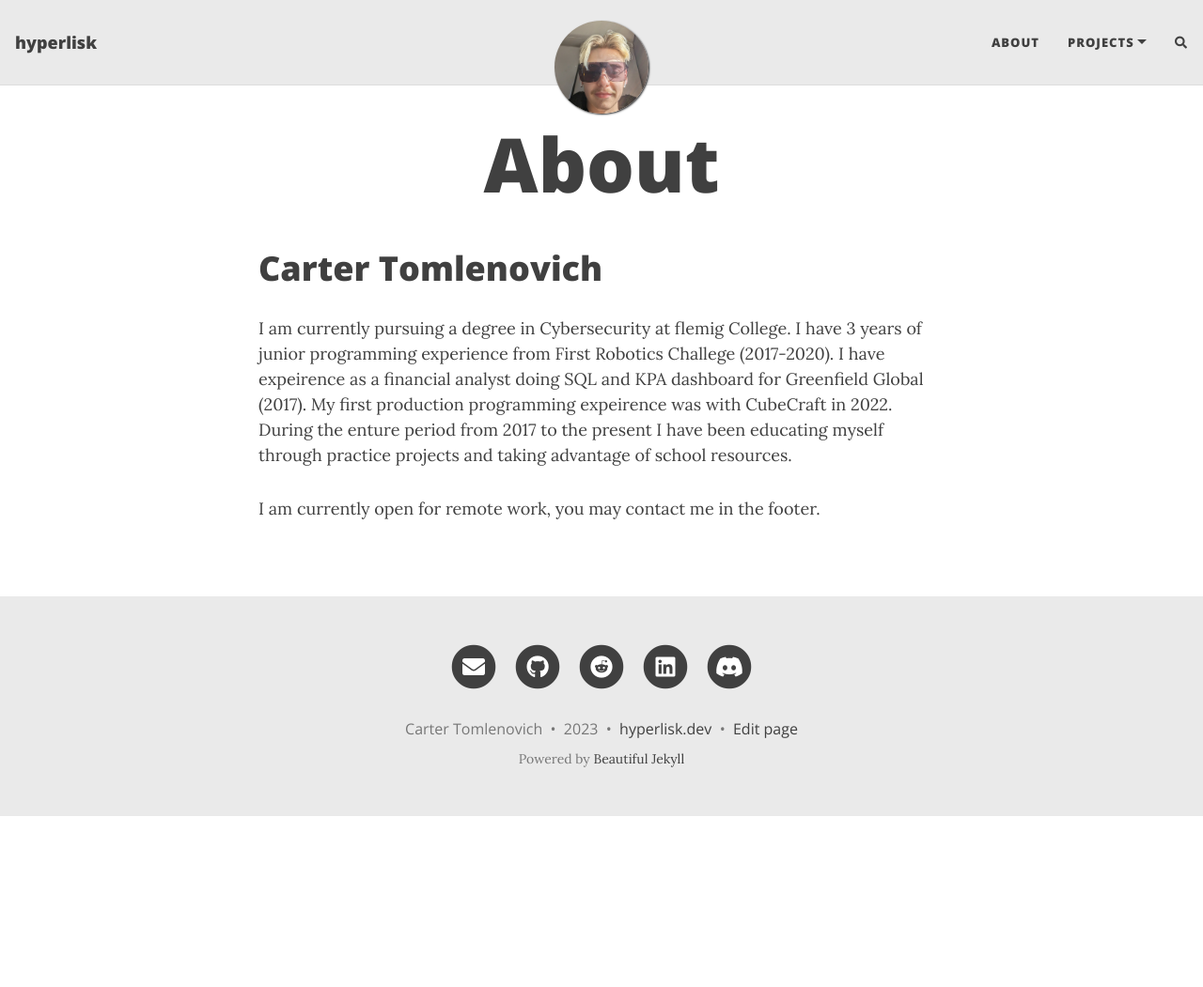
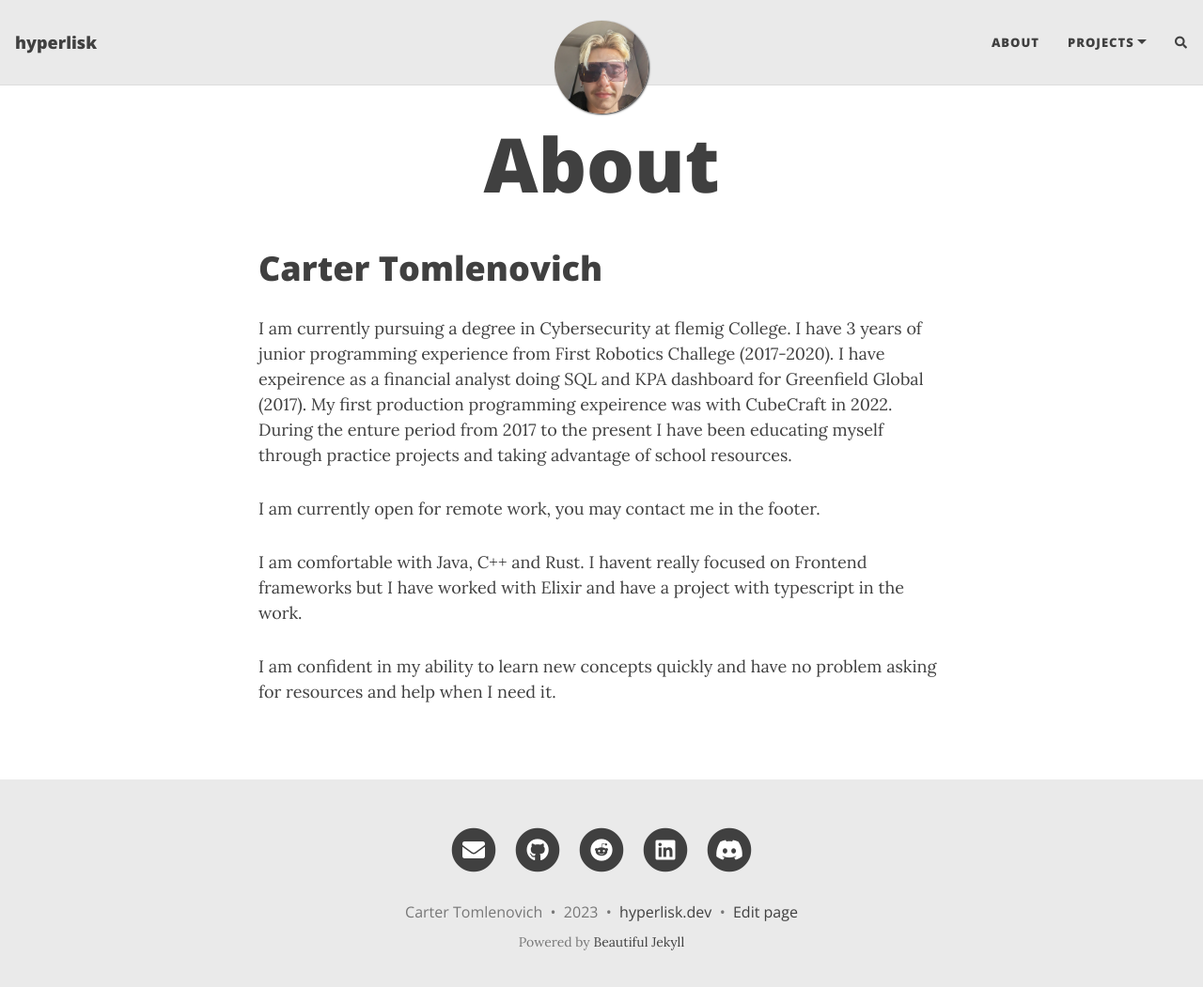
Before and after one commit to hyperliskdev/hyperliskdev.github.io, a Jekyll site: the page built from about.md, in a window 1280 px wide and 1064 px high. Shown: the top 1051 px of the window at 94% size. Built offline with Jekyll 4.4.1, drawn with Linux system fonts in a browser that asks for light colours; nearby versions of some CDN libraries; comment, search, counter and statistics services are not loaded.

Commit message:
Update about.md

```diff
--- a/about.md
+++ b/about.md
@@ -9,3 +9,7 @@ permalink: /about/
 I am currently pursuing a degree in Cybersecurity at flemig College. I have 3 years of junior programming experience from First Robotics Challege (2017-2020). I have expeirence as a financial analyst doing SQL and KPA dashboard for Greenfield Global (2017). My first production programming expeirence was with CubeCraft in 2022. During the enture period from 2017 to the present I have been educating myself through practice projects and taking advantage of school resources.
 
 I am currently open for remote work, you may contact me in the footer.
+
+I am comfortable with Java, C++ and Rust. I havent really focused on Frontend frameworks but I have worked with Elixir and have a project with typescript in the work.
+
+I am confident in my ability to learn new concepts quickly and have no problem asking for resources and help when I need it.
```
